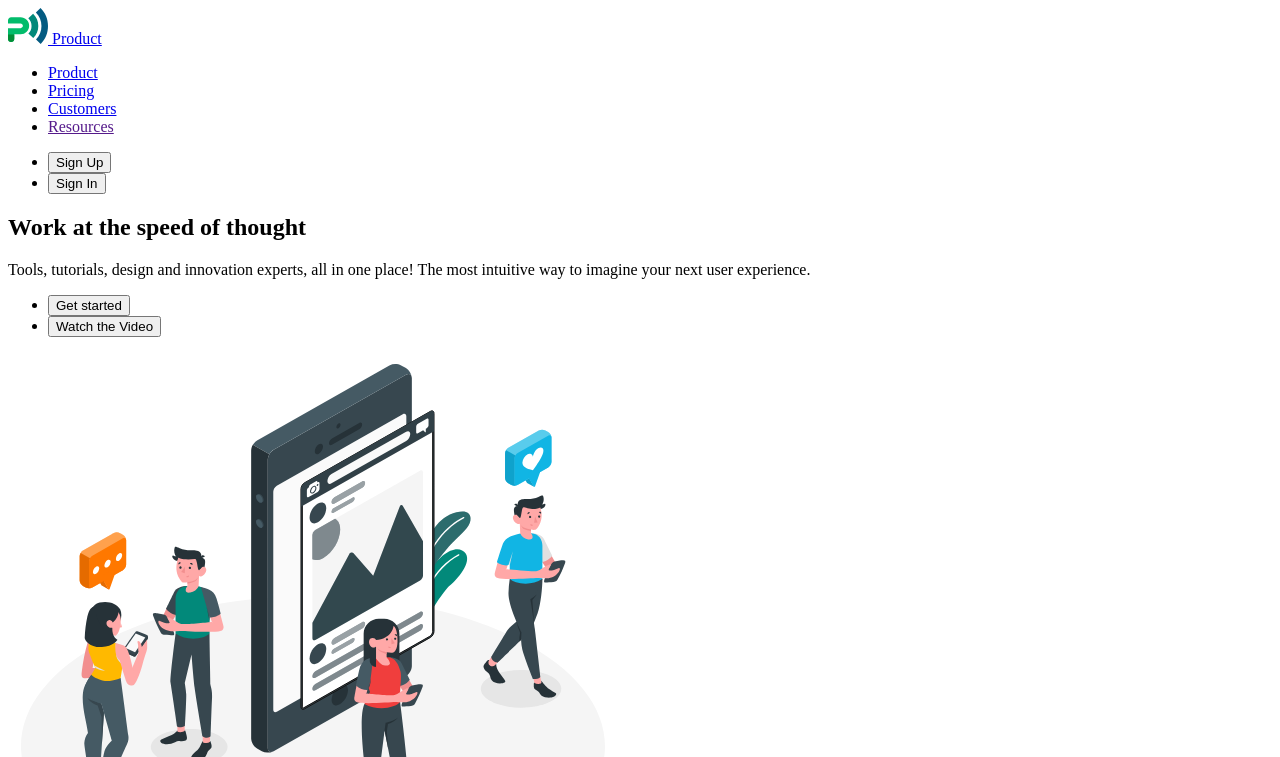
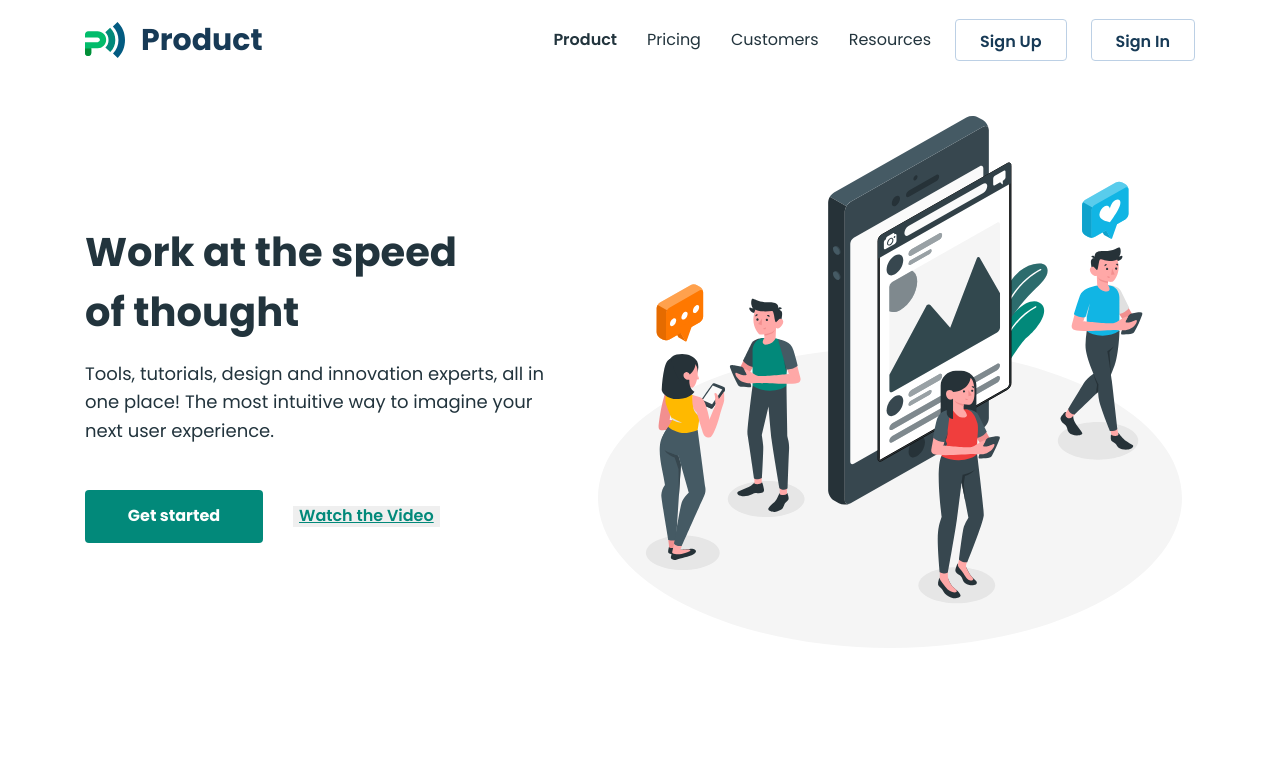
Before and after one commit to bohdan-miskov/practical-lesson-project, a plain HTML site: page index.html in a window 1280 px wide. Shown: the top 757 px of the page. Drawn offline with nearby package versions, Linux system fonts and the light colour scheme; a web font is replaced by a local one.

Commit message:
Add header and hero styles

```diff
--- /dev/null
+++ b/css/styles.css
@@ -0,0 +1,165 @@
+/* #region Global tag styles */
+
+body{
+    font-family: "Poppins", sans-serif;
+    font-weight: 400;
+    font-size: 16px;
+    line-height: 1.625;
+    color: #22343d;
+}
+
+h1, h2, h3, h4, h5, h6, p{
+    margin: 0;
+}
+
+ul,ol{
+    margin: 0;
+    padding-left: 0;
+    list-style-type: none;
+}
+
+a{
+    text-decoration: none;
+    color: inherit;
+}
+
+img{
+    display: block;
+    max-width: 100%;
+    height: auto;
+}
+/* #endregion */
+
+/* #region header styles */
+.header-container{
+    display: flex;
+    align-items: center;
+}
+
+.header-logo {
+    margin-right: auto;
+    display: flex;
+    align-items: center;
+    gap: 16px;
+    font-weight: 700;
+    font-size: 30px;
+    line-height: 0.93333;
+    color: #173a56;
+}
+
+.nav {
+    display: flex;
+    align-items: center;
+    margin-right: 24px;
+}
+
+.nav-list {
+    display: flex;
+    align-items: center;
+    gap:30px;
+}
+
+.nav-link {
+    display: block;
+    line-height: 1.75;
+    padding: 26px 0;
+}
+
+.current-link{
+    font-weight: 600;
+    line-height: 1.75;
+}
+
+.header-btn-list {
+    display: flex;
+    align-items: center;
+    gap: 24px;
+}
+
+.btn-sign {
+    display: block;
+    border: 1px solid #bcd0e5;
+    border-radius: 4px;
+    min-width: 102px;
+    height: 42px;
+    padding: 8px 24px;
+    background-color: transparent;
+    font-weight: 600;
+    text-align: center;
+    color: #173a56;
+    cursor: pointer;
+    line-height: 1.75;
+}
+
+.btn-sign:hover,
+.btn-sign:focus{
+    background-color: #02897a;
+    border: none;
+    color: #fff;
+}
+
+/* #endregion */
+
+.container {
+    width: 1150px;
+    margin: 0 auto;
+    padding: 0 20px;
+}
+
+/* #region hero-section styles */
+.hero-section{
+    padding-top: 25px;
+    padding-bottom: 100px;
+}
+
+.hero-container {
+    display: flex;
+    align-items: center;
+}
+
+.hero-content{
+    margin-right: auto;
+}
+
+.hero-title {
+    width: 420px;
+    font-size: 40px;
+    line-height: 1.5;
+    margin-bottom: 18px;
+}
+
+.hero-text {
+    width: 465px;
+    font-size: 18px;
+    line-height: 1.56;
+    margin-bottom: 45px;
+}
+
+.hero-btn-list {
+    display: flex;
+    align-items: center;
+    gap:30px;
+}
+
+.btn-started {
+    border-radius: 4px;
+    min-width: 178px;
+    height: 53px;
+    padding: 15px 42px;
+    background: #02897a;
+    border: none;
+    font-weight: 700;
+    color: #fff;
+    cursor: pointer;
+}
+
+.btn-watch {
+    border: none;
+    font-weight: 600;
+    text-decoration: underline;
+    text-decoration-skip-ink: none;
+    color: #02897a;
+    cursor:pointer;
+}
+
+/* #endregion */
--- a/index.html
+++ b/index.html
@@ -6,69 +6,79 @@
     <link rel="preconnect" href="https://fonts.googleapis.com" />
     <link rel="preconnect" href="https://fonts.gstatic.com" crossorigin />
     <link
-      href="https://fonts.googleapis.com/css2?family=Poppins:wght@400;600;700&display=swap"
+      href="https://fonts.googleapis.com/css2?family=Asap+Condensed:wght@500&family=Inter:opsz,wght@14..32,100..900&family=Montserrat:wght@100..900&family=Poppins:wght@400;500;600;700;800&family=Roboto:wght@400;500;700;900&display=swap"
       rel="stylesheet"
     />
+    <link
+      rel="stylesheet"
+      href="https://cdnjs.cloudflare.com/ajax/libs/modern-normalize/3.0.1/modern-normalize.min.css"
+      integrity="sha512-q6WgHqiHlKyOqslT/lgBgodhd03Wp4BEqKeW6nNtlOY4quzyG3VoQKFrieaCeSnuVseNKRGpGeDU3qPmabCANg=="
+      crossorigin="anonymous"
+      referrerpolicy="no-referrer"
+    />
+    <link rel="stylesheet" href="./css/styles.css" />
     <title>Business promotion</title>
   </head>
   <body>
     <header class="header">
-      <a class="logo" href="./index.html">
+      <div class="container header-container">
+        <a class="header-logo" href="./index.html">
           <img src="./images/logo.svg" alt="logo" width="40" height="36" />
           Product
         </a>
-      <nav class="navigation">
-        <ul class="navigation-list">
-          <li class="navigation-item">
-            <a class="navigation-link" href="./index.html">Product</a>
+        <nav class="nav">
+          <ul class="nav-list">
+            <li class="nav-item">
+              <a class="nav-link current-link" href="./index.html">Product</a>
             </li>
-          <li class="navigation-item">
-            <a class="navigation-link" href="./pricing.html">Pricing</a>
+            <li class="nav-item">
+              <a class="nav-link" href="./pricing.html">Pricing</a>
             </li>
-          <li class="navigation-item">
-            <a class="navigation-link" href="./customer.html">Customers</a>
+            <li class="nav-item">
+              <a class="nav-link" href="./customer.html">Customers</a>
             </li>
-          <li class="navigation-item">
-            <a class="navigation-link" href="">Resources</a>
+            <li class="nav-item">
+              <a class="nav-link" href="">Resources</a>
             </li>
           </ul>
         </nav>
-      <ul class="header-button-list">
-        <li class="header-button-item">
-          <button class="button-sign-up" type="button">Sign Up</button>
+        <ul class="header-btn-list">
+          <li class="btn-item">
+            <button class="btn-sign" type="button">Sign Up</button>
           </li>
-        <li class="header-button-item">
-          <button class="button-sign-in" type="button">Sign In</button>
+          <li class="btn-item">
+            <button class="btn-sign" type="button">Sign In</button>
           </li>
         </ul>
+      </div>
     </header>
     <main>
       <!-- Main page section -->
-      <section class="main-page-section">
-        <h1 class="title">Work at the speed of thought</h1>
-        <p class="main-page-section-text">
-          Tools, tutorials, design and innovation experts, all in one place! The
-          most intuitive way to imagine your next user experience.
+      <section class="hero-section">
+        <div class="container hero-container">
+          <div class="hero-content">
+            <h1 class="hero-title">Work at the speed of thought</h1>
+            <p class="hero-text">
+              Tools, tutorials, design and innovation experts, all in one place!
+              The most intuitive way to imagine your next user experience.
             </p>
-        <ul class="main-page-buttons-list">
-          <li class="main-page-buttons-item">
-            <button class="button-get-started" type="button">
-              Get started
-            </button>
+            <ul class="hero-btn-list">
+              <li class="hero-btn-item">
+                <button class="btn-started" type="button">Get started</button>
               </li>
-          <li class="main-page-buttons-item">
-            <button class="button-watch-the-video" type="button">
-              Watch the Video
-            </button>
+              <li class="hero-btn-item">
+                <button class="btn-watch" type="button">Watch the Video</button>
               </li>
             </ul>
+          </div>
           <img
-          class="main-page-section-image"
+            class="hero-image"
             src="./images/product-page-images/hero-img.svg"
             alt="hero-img"
             width="610"
             height="555"
           />
+        </div>
       </section>
       <!-- Benefits section -->
       <section class="benefits-section">
```
Lines whose indentation alone changed are shown as unchanged.
